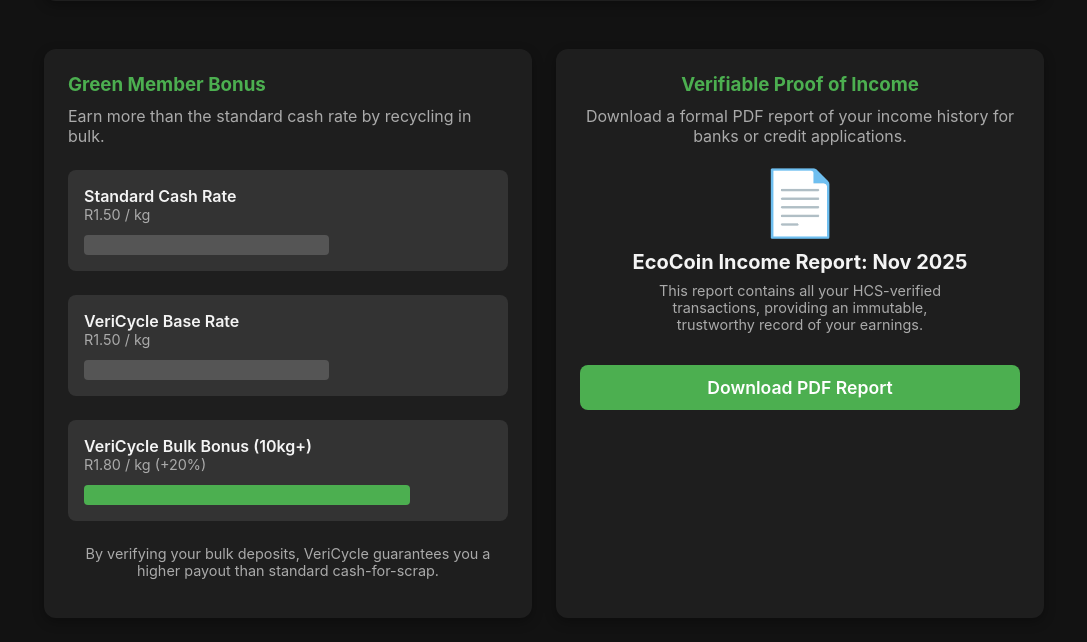
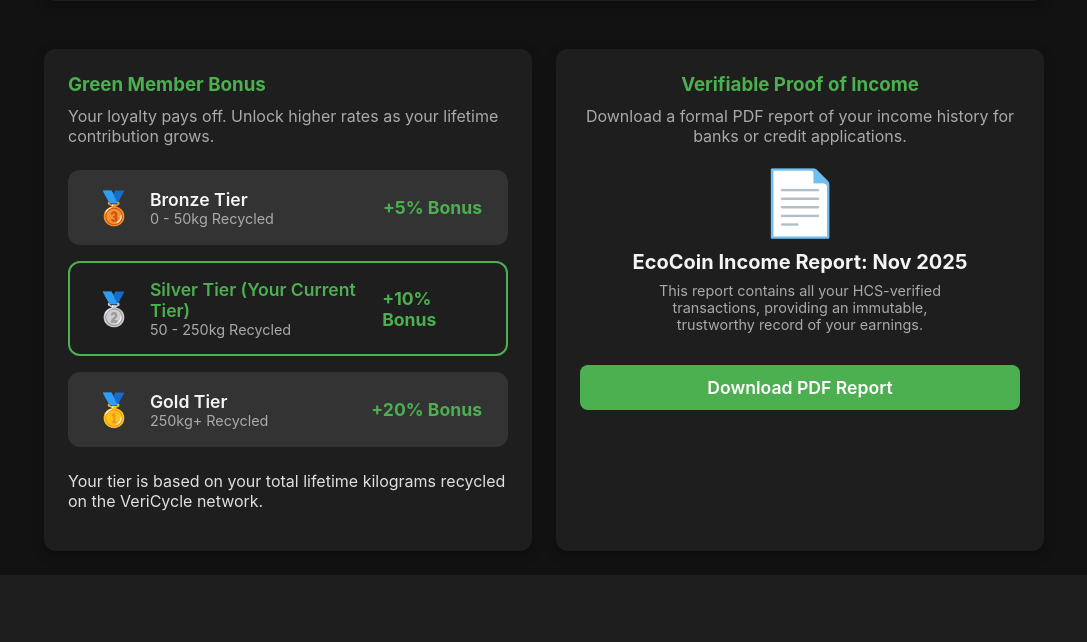
Before and after one commit to commit-to-Noma/VeriCycle, a Flask app: page /rewards in a window 1280 px wide. Shown: the part 776-1418 px from the top of the page, without its empty margins (96-1183 px from the left). After the commit the page ends 1343 px from the top, so only its background shows below. Run offline with Flask 3, Linux system fonts and the light colour scheme; a user stored in the database is signed in.

Commit message:
feat: replace bonus chart with tier list styles and update descriptions for rewards page

```diff
--- a/static/style.css
+++ b/static/style.css
@@ -1156,42 +1156,7 @@ body.dark-theme {
     cursor: pointer;
 }
 
-/* 2. Bonus Chart Styles */
-.bonus-chart {
-    display: flex;
-    flex-direction: column;
-    gap: 1.5rem;
-    margin: 1.5rem 0;
-}
-.bonus-bar {
-    background-color: #333;
-    padding: 1rem;
-    border-radius: 8px;
-}
-.bonus-label {
-    font-weight: 600;
-    color: #f4f4f4;
-    display: block;
-}
-.bonus-value {
-    font-size: 0.9rem;
-    color: #aaa;
-    display: block;
-    margin-bottom: 0.75rem;
-}
-.bar-viz {
-    height: 20px;
-    border-radius: 4px;
-    background-color: #555;
-}
-.bonus-bar.vericycle-bulk .bar-viz {
-    background-color: #4CAF50; /* Green */
-}
-.bonus-note {
-    font-size: 0.9rem;
-    color: #aaa;
-    text-align: center;
-}
+/* Bonus chart styles removed — replaced by the new tier-list styles appended at the end of the file. */
 
 /* 3. Proof Mockup Styles */
 #proof-mockup {
@@ -1596,3 +1561,59 @@ img.logo {
     max-width: none; /* Removes the 1000px limit */
     width: 95%;      /* Pushes the logo 95% to the edge */
 }
+
+/* --- NEW: Day 5 - Rewards Page Tier List --- */
+
+.tier-list {
+    display: flex;
+    flex-direction: column;
+    gap: 1rem;
+    margin: 1.5rem 0;
+}
+
+.tier-item {
+    display: flex;
+    align-items: center;
+    background-color: #333;
+    padding: 1rem 1.5rem;
+    border-radius: 12px;
+    border: 2px solid #333; /* Default border */
+    transition: all 0.2s;
+}
+
+/* This highlights the user's active tier */
+.tier-item.active {
+    border-color: #4CAF50; /* Green border */
+    background-color: #1e1e1e; /* Darker bg */
+}
+
+.tier-icon {
+    font-size: 2rem;
+    margin-right: 1rem;
+}
+
+.tier-details {
+    flex-grow: 1; /* Pushes the rate to the right */
+}
+
+.tier-name {
+    display: block;
+    font-size: 1.1rem;
+    font-weight: 600;
+    color: #f4f4f4;
+}
+.tier-item.active .tier-name {
+    color: #4CAF50; /* Green text */
+}
+
+.tier-desc {
+    display: block;
+    font-size: 0.9rem;
+    color: #aaa;
+}
+
+.tier-rate {
+    font-size: 1.1rem;
+    font-weight: 700;
+    color: #4CAF50; /* Green */
+}
--- a/templates/rewards.html
+++ b/templates/rewards.html
@@ -63,26 +63,39 @@
 
             <div class="card" id="bonus-mockup">
                 <h3>Green Member Bonus</h3>
-                <p class="mockup-subtitle">Earn more than the standard cash rate by recycling in bulk.</p>
+                <p class="mockup-subtitle">Your loyalty pays off. Unlock higher rates as your lifetime contribution grows.</p>
 
-                <div class="bonus-chart">
-                    <div class="bonus-bar cash">
-                        <span class="bonus-label">Standard Cash Rate</span>
-                        <span class="bonus-value">R1.50 / kg</span>
-                        <div class="bar-viz" style="width: 60%;"></div>
+                <div class="tier-list">
+
+                    <div class="tier-item">
+                        <span class="tier-icon">🥉</span>
+                        <div class="tier-details">
+                            <span class="tier-name">Bronze Tier</span>
+                            <span class="tier-desc">0 - 50kg Recycled</span>
+                        </div>
+                        <span class="tier-rate">+5% Bonus</span>
                     </div>
-                    <div class="bonus-bar vericycle">
-                        <span class="bonus-label">VeriCycle Base Rate</span>
-                        <span class="bonus-value">R1.50 / kg</span>
-                        <div class="bar-viz" style="width: 60%;"></div>
+
+                    <div class="tier-item active">
+                        <span class="tier-icon">🥈</span>
+                        <div class="tier-details">
+                            <span class="tier-name">Silver Tier (Your Current Tier)</span>
+                            <span class="tier-desc">50 - 250kg Recycled</span>
+                        </div>
+                        <span class="tier-rate">+10% Bonus</span>
                     </div>
-                    <div class="bonus-bar vericycle-bulk">
-                        <span class="bonus-label">VeriCycle Bulk Bonus (10kg+)</span>
-                        <span class="bonus-value">R1.80 / kg (+20%)</span>
-                        <div class="bar-viz" style="width: 80%;"></div>
+
+                    <div class="tier-item">
+                        <span class="tier-icon">🥇</span>
+                        <div class="tier-details">
+                            <span class="tier-name">Gold Tier</span>
+                            <span class="tier-desc">250kg+ Recycled</span>
+                        </div>
+                        <span class="tier-rate">+20% Bonus</span>
                     </div>
+
                 </div>
-                <p class="bonus-note">By verifying your bulk deposits, VeriCycle guarantees you a higher payout than standard cash-for-scrap.</p>
+                <p class="bonus-note">Your tier is based on your total lifetime kilograms recycled on the VeriCycle network.</p>
             </div>
 
             <div class="card" id="proof-mockup">
```
